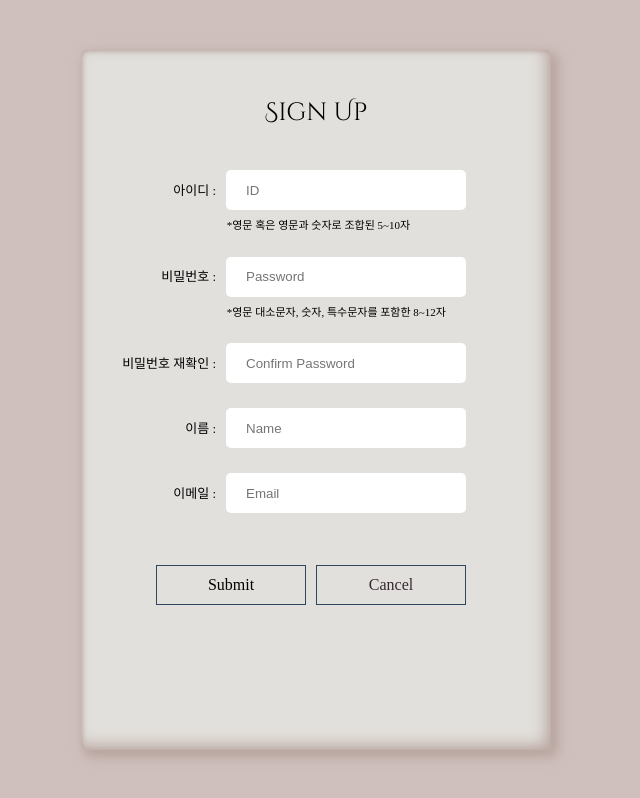
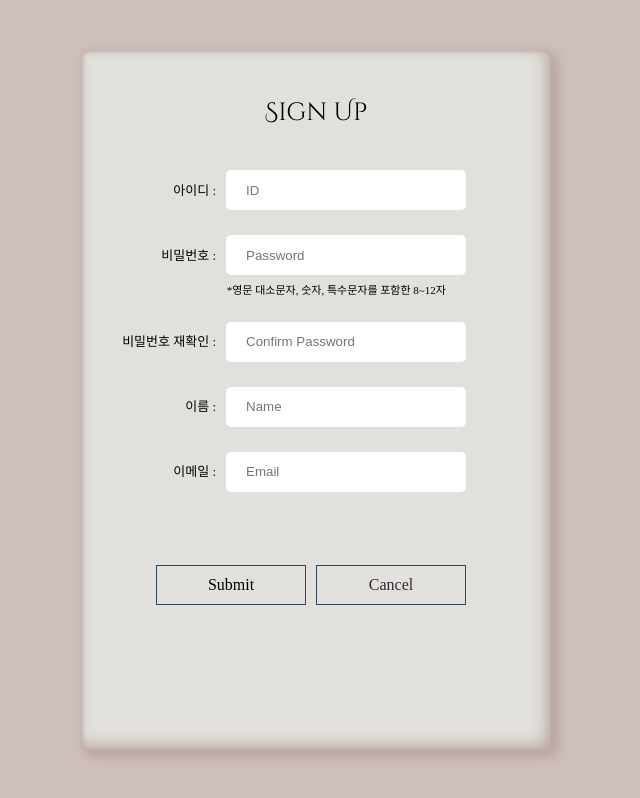
Before and after one commit to yeonnnee/React_Planner, a React (Create React App) app: page /sign-up in a window 1280 px wide. Shown: the whole page, without its empty margins (324-964 px from the left). Built offline with nearby package versions, Linux system fonts and the light colour scheme; a web font is replaced by a local one.

Commit message:
DELETE id section and REPLACE form to div to prevent submit form by pressing enter key

```diff
--- a/src/components/SignUpInput.jsx
+++ b/src/components/SignUpInput.jsx
@@ -2,7 +2,7 @@
 import React from "react";
 import styled from "styled-components";
 
-const Form = styled.form`
+const Form = styled.div`
   height: 60px;
   width: 100%;
   margin: 5px 30px;
@@ -71,9 +71,6 @@ const SignUpInput = ({
           error={error}
         />
       </Form>
-      {!error && id === "아이디" ? (
-        <Info>*영문 혹은 영문과 숫자로 조합된 5~10자</Info>
-      ) : null}
       {!error && id === "비밀번호" ? (
         <Info>*영문 대소문자, 숫자, 특수문자를 포함한 8~12자</Info>
       ) : null}
```
